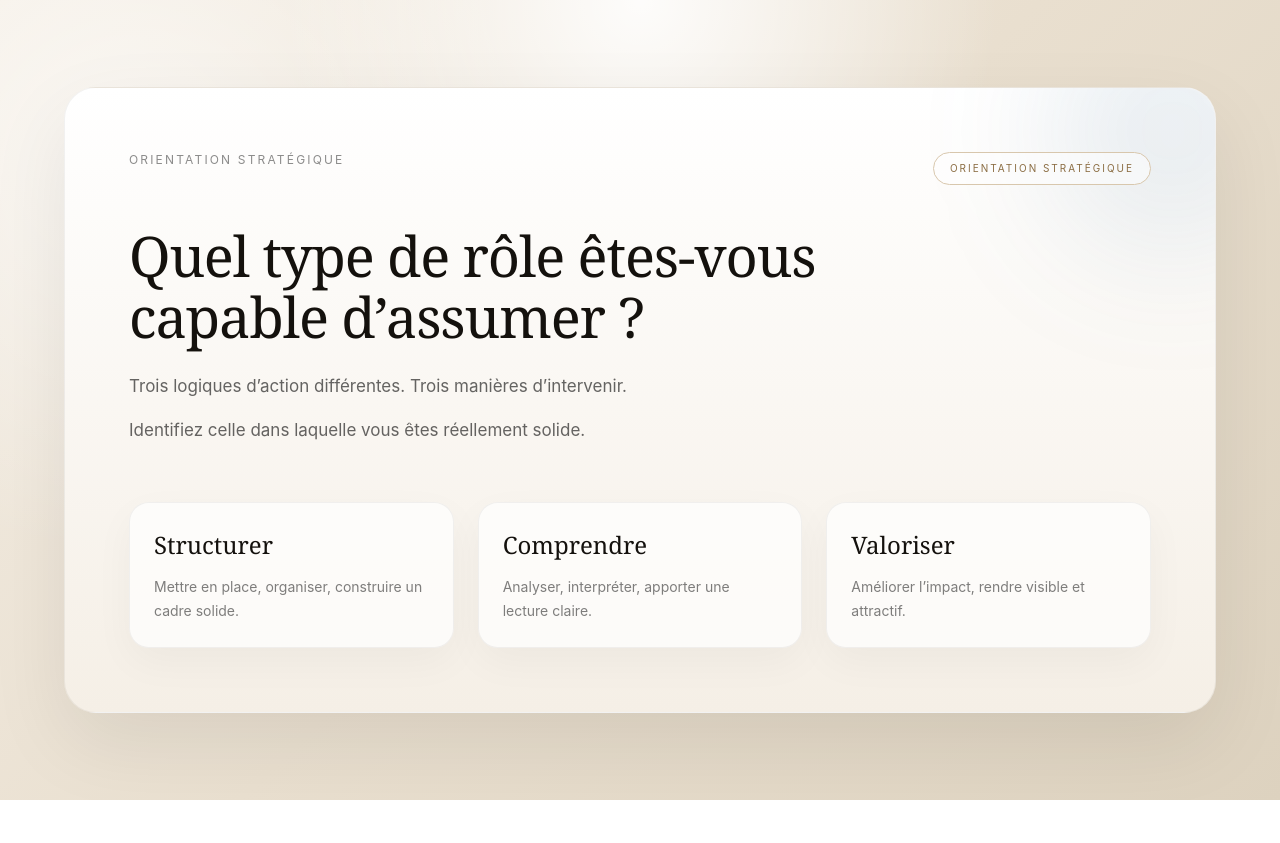
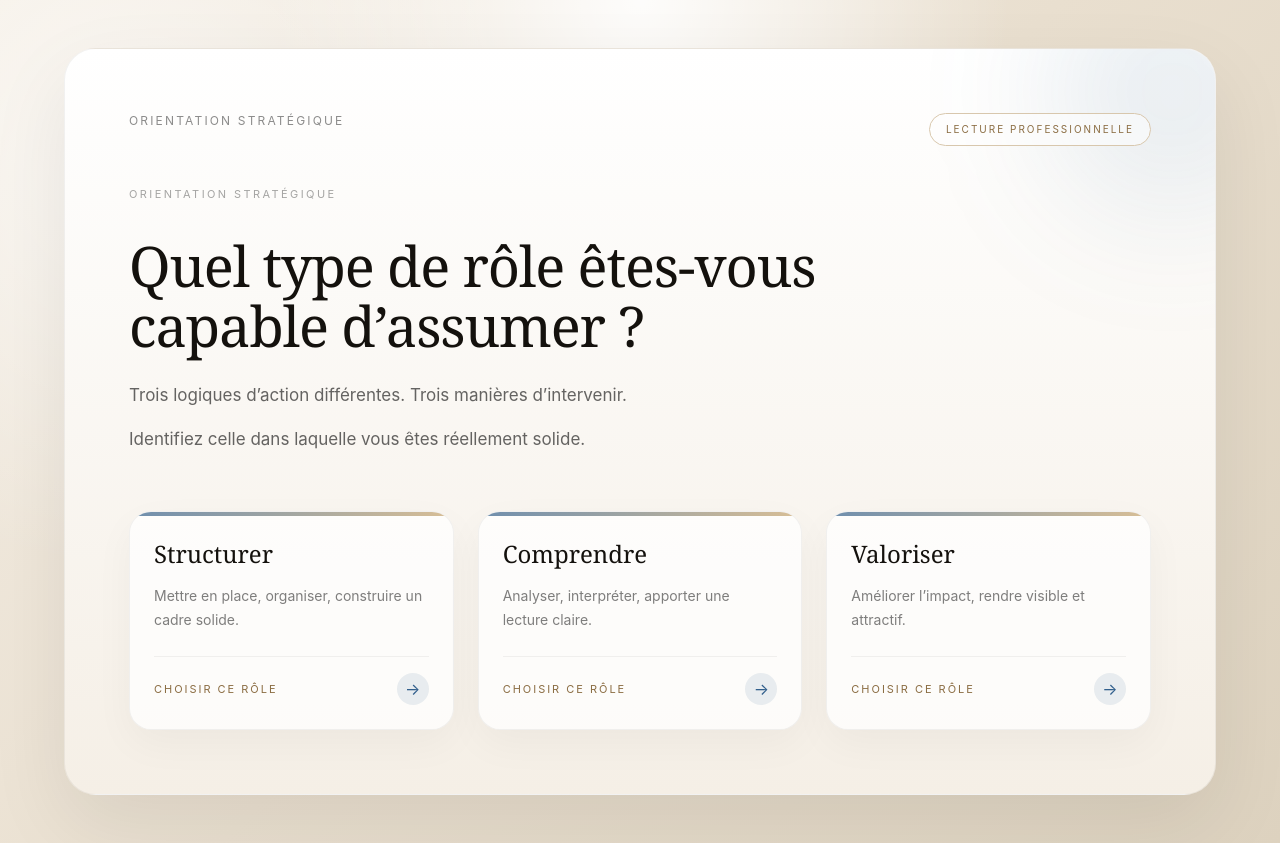
Before and after one commit to arnaudcrestey/POINT-ENTREE-HUB, a Next.js app: page /start in a window 1280 px wide. Before the commit the page ends 800 px from the top, so only its background shows below. Built offline with nearby package versions, Linux system fonts and the light colour scheme.

Commit message:
Update page.tsx

```diff
--- a/app/start/page.tsx
+++ b/app/start/page.tsx
@@ -46,11 +46,13 @@ export default function StartPage() {
     router.push(`/result?${params.toString()}`);
   };
 
+  const cardClass =
+    "group relative overflow-hidden rounded-[22px] border border-black/5 bg-white/75 p-6 text-left shadow-[0_14px_40px_rgba(0,0,0,0.04)] transition-all duration-300 hover:-translate-y-1 hover:border-[#315f8c]/35 hover:bg-white hover:shadow-[0_22px_55px_rgba(49,95,140,0.14)]";
+
   return (
     <main className="min-h-screen grid-background flex items-center justify-center px-4 py-6 sm:px-6 md:px-12 md:py-12">
       <div className="w-full max-w-6xl">
         <section className="relative overflow-hidden rounded-[28px] border border-black/5 bg-[linear-gradient(180deg,#ffffff_0%,#f5efe6_100%)] px-6 py-9 shadow-[0_30px_80px_rgba(0,0,0,0.08)] sm:px-8 sm:py-12 md:rounded-[32px] md:px-16 md:py-16">
-
           <div className="pointer-events-none absolute right-0 top-0 h-64 w-64 translate-x-1/3 -translate-y-1/3 rounded-full bg-[#315f8c]/10 blur-3xl" />
           <div className="pointer-events-none absolute bottom-0 left-0 h-64 w-64 -translate-x-1/3 translate-y-1/3 rounded-full bg-[#c8a46b]/14 blur-3xl" />
 
@@ -59,20 +61,25 @@ export default function StartPage() {
             <Signature />
 
             <div className="w-fit rounded-full border border-[#d8c7ad] bg-white/55 px-4 py-2 text-[10px] uppercase tracking-[0.2em] text-[#8b6d43]">
-              Orientation stratégique
+              Lecture professionnelle
             </div>
           </div>
 
           {/* ÉTAPE 1 */}
           {step === "primary" && (
             <section>
-              <h1 className="relative max-w-4xl font-serif text-[35px] leading-[1.08] tracking-[-0.02em] text-[#14110d] sm:text-[46px] md:text-[56px]">
+              <div className="text-[11px] uppercase tracking-[0.22em] text-black/35">
+                Orientation stratégique
+              </div>
+
+              <h1 className="relative mt-8 max-w-4xl font-serif text-[35px] leading-[1.08] tracking-[-0.02em] text-[#14110d] sm:text-[46px] md:text-[56px]">
                 Quel type de rôle êtes-vous capable d’assumer ?
               </h1>
 
               <div className="relative mt-6 max-w-2xl space-y-3 text-[16px] leading-8 text-black/60 md:text-[17px]">
                 <p>
-                  Trois logiques d’action différentes. Trois manières d’intervenir.
+                  Trois logiques d’action différentes. Trois manières
+                  d’intervenir.
                 </p>
                 <p>
                   Identifiez celle dans laquelle vous êtes réellement solide.
@@ -82,38 +89,74 @@ export default function StartPage() {
               <div className="relative mt-14 grid grid-cols-1 gap-4 md:grid-cols-3 md:gap-6">
                 <button
                   onClick={() => handlePrimary("structuration")}
-                  className="group rounded-[20px] border border-black/5 bg-white/70 p-6 text-left shadow-[0_14px_40px_rgba(0,0,0,0.04)] transition-all duration-300 hover:-translate-y-1 hover:shadow-[0_22px_55px_rgba(0,0,0,0.08)]"
+                  className={cardClass}
                 >
+                  <div className="absolute inset-x-0 top-0 h-1 bg-[linear-gradient(90deg,#315f8c,#c8a46b)] opacity-70" />
+
                   <h2 className="font-serif text-[24px] text-[#14110d]">
                     Structurer
                   </h2>
+
                   <p className="mt-3 text-[14px] leading-6 text-black/50">
                     Mettre en place, organiser, construire un cadre solide.
                   </p>
+
+                  <div className="mt-6 flex items-center justify-between border-t border-black/5 pt-4">
+                    <span className="text-[11px] uppercase tracking-[0.18em] text-[#8b6d43]">
+                      Choisir ce rôle
+                    </span>
+                    <span className="flex h-8 w-8 items-center justify-center rounded-full bg-[#315f8c]/10 text-[#315f8c] transition-all duration-300 group-hover:translate-x-1 group-hover:bg-[#315f8c] group-hover:text-white">
+                      →
+                    </span>
+                  </div>
                 </button>
 
                 <button
                   onClick={() => handlePrimary("comprehension")}
-                  className="group rounded-[20px] border border-black/5 bg-white/70 p-6 text-left shadow-[0_14px_40px_rgba(0,0,0,0.04)] transition-all duration-300 hover:-translate-y-1 hover:shadow-[0_22px_55px_rgba(0,0,0,0.08)]"
+                  className={cardClass}
                 >
+                  <div className="absolute inset-x-0 top-0 h-1 bg-[linear-gradient(90deg,#315f8c,#c8a46b)] opacity-70" />
+
                   <h2 className="font-serif text-[24px] text-[#14110d]">
                     Comprendre
                   </h2>
+
                   <p className="mt-3 text-[14px] leading-6 text-black/50">
                     Analyser, interpréter, apporter une lecture claire.
                   </p>
+
+                  <div className="mt-6 flex items-center justify-between border-t border-black/5 pt-4">
+                    <span className="text-[11px] uppercase tracking-[0.18em] text-[#8b6d43]">
+                      Choisir ce rôle
+                    </span>
+                    <span className="flex h-8 w-8 items-center justify-center rounded-full bg-[#315f8c]/10 text-[#315f8c] transition-all duration-300 group-hover:translate-x-1 group-hover:bg-[#315f8c] group-hover:text-white">
+                      →
+                    </span>
+                  </div>
                 </button>
 
                 <button
                   onClick={() => handlePrimary("valorisation")}
-                  className="group rounded-[20px] border border-black/5 bg-white/70 p-6 text-left shadow-[0_14px_40px_rgba(0,0,0,0.04)] transition-all duration-300 hover:-translate-y-1 hover:shadow-[0_22px_55px_rgba(0,0,0,0.08)]"
+                  className={cardClass}
                 >
+                  <div className="absolute inset-x-0 top-0 h-1 bg-[linear-gradient(90deg,#315f8c,#c8a46b)] opacity-70" />
+
                   <h2 className="font-serif text-[24px] text-[#14110d]">
                     Valoriser
                   </h2>
+
                   <p className="mt-3 text-[14px] leading-6 text-black/50">
                     Améliorer l’impact, rendre visible et attractif.
                   </p>
+
+                  <div className="mt-6 flex items-center justify-between border-t border-black/5 pt-4">
+                    <span className="text-[11px] uppercase tracking-[0.18em] text-[#8b6d43]">
+                      Choisir ce rôle
+                    </span>
+                    <span className="flex h-8 w-8 items-center justify-center rounded-full bg-[#315f8c]/10 text-[#315f8c] transition-all duration-300 group-hover:translate-x-1 group-hover:bg-[#315f8c] group-hover:text-white">
+                      →
+                    </span>
+                  </div>
                 </button>
               </div>
             </section>
```
